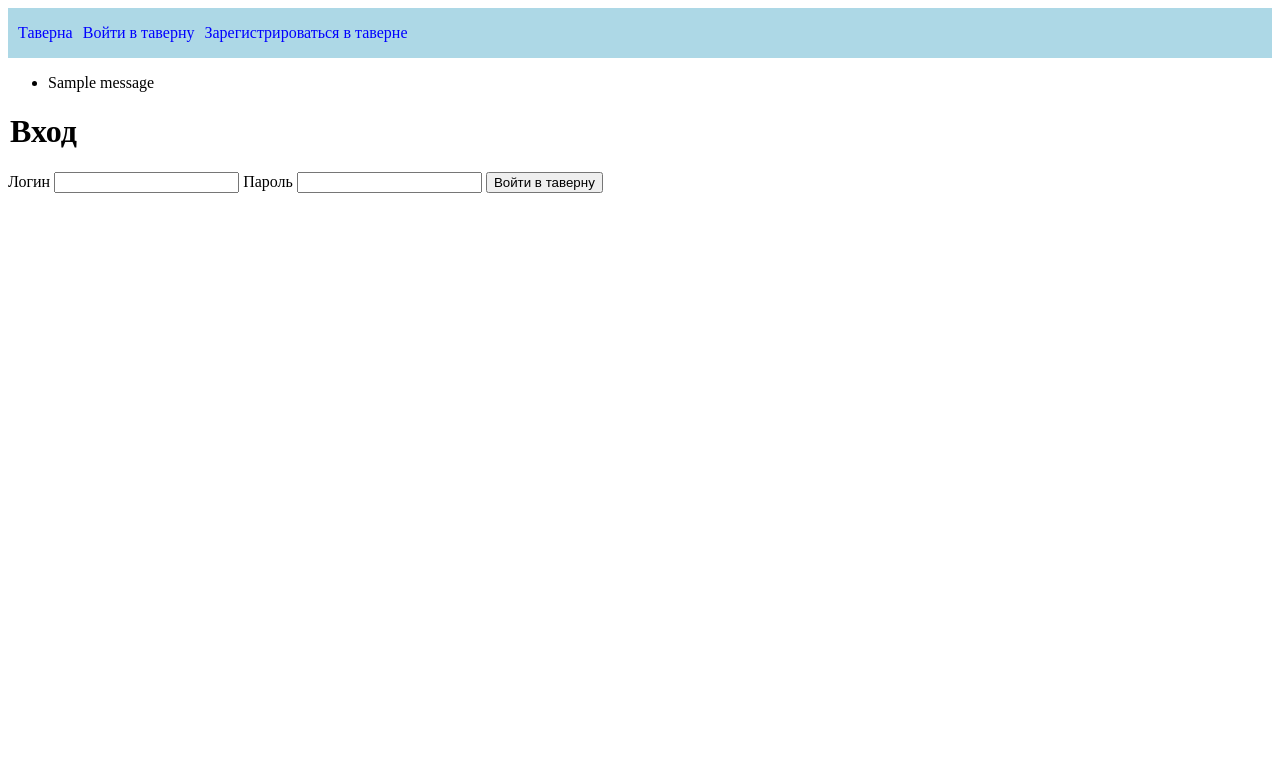
After one commit to Lenex632/django_tavern_of_heroes, a Django app: page /login/ in a window 1280 px wide. The commit adds this page. Shown: the top 783 px of the page. Run offline with Django 4.2, Linux system fonts and the light colour scheme; tables that the repository leaves empty hold one stand-in row (values such as "Sample post"); one stand-in notice (Sample message) is shown; parts of the project's set-up code (start-up, migrations or seed data) failed here and were passed over.

Commit message:
добавил базовую регистрацию

```diff
--- a/myapp/myapp/settings.py
+++ b/myapp/myapp/settings.py
@@ -81,7 +81,7 @@ DATABASES = {
         'NAME': 'tavern_of_heroes',
         'USER': 'postgres',
         'PASSWORD': 'password',
-        "HOST": "db",
+        "HOST": "172.17.0.1",
         "PORT": "5432",
     }
 }
--- a/myapp/tavern_of_heroes/models.py
+++ b/myapp/tavern_of_heroes/models.py
@@ -1,4 +1,5 @@
 from django.db import models
+from django.contrib.auth.models import User
 
 
 class Item(models.Model):
@@ -19,7 +20,7 @@ class Hero(models.Model):
         ('A', 'Лучник'),
         ('T', 'Вор')
     ]
-
+    user = models.ForeignKey(User, on_delete=models.CASCADE, default=1)
     name = models.CharField(max_length=20)
     description = models.CharField(max_length=200)
     hero_class = models.CharField(max_length=1, choices=CLASSES)
--- a/myapp/tavern_of_heroes/static/tavern_of_heroes/style.css
+++ b/myapp/tavern_of_heroes/static/tavern_of_heroes/style.css
@@ -23,3 +23,18 @@
 #hero_list a>h5 {
     margin-top: 0;
 }
+
+#login_info {
+    display: flex;
+    flex-direction: row;
+    align-items: center;
+    align-content: space-between;
+    height: 50px;
+    background-color: lightblue;
+    margin-bottom: 10px;
+}
+#login_info * {
+    margin-left: 10px;
+    text-decoration: none;
+    color: blue;
+}
--- /dev/null
+++ b/myapp/tavern_of_heroes/templates/tavern_of_heroes/base.html
@@ -0,0 +1,34 @@
+{% load static %}
+<html lang="ru">
+<head>
+    <meta charset="UTF-8">
+    <meta name="viewport"
+          content="width=device-width, user-scalable=no, initial-scale=1.0, maximum-scale=1.0, minimum-scale=1.0">
+    <meta http-equiv="X-UA-Compatible" content="ie=edge">
+    <title>{% block title %}{% endblock %}</title>
+    <link rel="stylesheet" href="{% static 'tavern_of_heroes/style.css' %}">
+</head>
+<body>
+    <div id="login_info">
+        <a href="{% url 'app:tavern' %}">Таверна</a>
+        {% if user.is_authenticated %}
+            <p>{{ user.username }}</p>
+            <a href="{% url 'app:logout' %}">Выйти из таверны</a>
+        {% else %}
+            <a href="{% url 'app:login' %}">Войти в таверну</a>
+            <a href="{% url 'app:registration' %}">Зарегистрироваться в таверне</a>
+        {% endif %}
+    </div>
+
+    {% if messages %}
+        <ul class="messages">
+            {% for message in messages %}
+                <li>{{ message }}</li>
+            {% endfor %}
+        </ul>
+    {% endif %}
+
+    {% block content %}
+    {% endblock %}
+</body>
+</html>
--- a/myapp/tavern_of_heroes/templates/tavern_of_heroes/heroes/hero_ditail.html
+++ b/myapp/tavern_of_heroes/templates/tavern_of_heroes/heroes/hero_ditail.html
@@ -1,3 +1,8 @@
+{% extends "tavern_of_heroes/base.html" %}
+
+{% block title %}{{ hero.name }}{% endblock %}
+
+{% block content %}
     <h1>{{ hero.name }}</h1>
     <h2>{{ hero.get_hero_class_display }} {{ hero.level }} уровня</h2>
     <p>Создан {{ hero.creation_data }}</p>
@@ -34,3 +39,4 @@
     </form>
 
     <a href="{% url 'app:tavern' %}">Назад в таверну</a>
+{% endblock %}
--- a/myapp/tavern_of_heroes/templates/tavern_of_heroes/heroes/hero_item_detail.html
+++ b/myapp/tavern_of_heroes/templates/tavern_of_heroes/heroes/hero_item_detail.html
@@ -1,3 +1,8 @@
+{% extends "tavern_of_heroes/base.html" %}
+
+{% block title %}{{ item.name }}{% endblock %}
+
+{% block content %}
     <h1>{{ item.name }}</h1>
     <p>Владелец: {{ hero.name }}</p>
     <h3>Тип: {{ item.type }}</h3>
@@ -7,3 +12,4 @@
         <input type="submit" value="Выкинуть предмет">
     </form>
     <a href="{% url 'app:hero_ditail' hero.id %}">Назад к герою</a>
+{% endblock %}
--- a/myapp/tavern_of_heroes/templates/tavern_of_heroes/heroes/tavern.html
+++ b/myapp/tavern_of_heroes/templates/tavern_of_heroes/heroes/tavern.html
@@ -1,7 +1,8 @@
-{% load static %}
+{% extends "tavern_of_heroes/base.html" %}
 
-<link rel="stylesheet" href="{% static 'tavern_of_heroes/style.css' %}">
+{% block title %}Таверна{% endblock %}
 
+{% block content %}
     {% if hero_list %}
         <div id="hero_list">
             {% for hero in hero_list %}
@@ -36,3 +37,4 @@
     </form>
 
     <a href="{% url 'app:items_list' %}">Посмотреть предметы в таверне</a>
+{% endblock %}
--- a/myapp/tavern_of_heroes/templates/tavern_of_heroes/items/item_ditail.html
+++ b/myapp/tavern_of_heroes/templates/tavern_of_heroes/items/item_ditail.html
@@ -1,3 +1,8 @@
+{% extends "tavern_of_heroes/base.html" %}
+
+{% block title %}{{ item.name }}{% endblock %}
+
+{% block content %}
     <h1>{{ item.name }}</h1>
     <h3>Тип: {{ item.type }}</h3>
     <p>{{ item.description }}</p>
@@ -16,3 +21,4 @@
         <input type="submit" value="Дать предмет герою">
     </form>
     <a href="{% url 'app:items_list' %}">Назад к предметам в таверне</a>
+{% endblock %}
--- a/myapp/tavern_of_heroes/templates/tavern_of_heroes/items/items_list.html
+++ b/myapp/tavern_of_heroes/templates/tavern_of_heroes/items/items_list.html
@@ -1,7 +1,8 @@
-{% load static %}
+{% extends "tavern_of_heroes/base.html" %}
 
-<link rel="stylesheet" href="{% static 'tavern_of_heroes/style.css' %}">
+{% block title %}Предметы в таверне{% endblock %}
 
+{% block content %}
     {% if items_list %}
         <div id="items_list">
             {% for item in items_list %}
@@ -35,3 +36,4 @@
     </form>
 
     <a href="{% url 'app:tavern' %}">Назад в таверну</a>
+{% endblock %}
--- /dev/null
+++ b/myapp/tavern_of_heroes/templates/tavern_of_heroes/login/login.html
@@ -0,0 +1,16 @@
+{% extends "tavern_of_heroes/base.html" %}
+
+{% block title %}Вход{% endblock %}
+
+{% block content %}
+    <form action="{% url 'app:login' %}" method="post">
+        {% csrf_token %}
+        <legend><h1>Вход</h1></legend>
+        {% if error_message %}<p><strong>{{ error_message }}</strong></p>{% endif %}
+        <label for="username">Логин</label>
+        <input type="text" name="username" id="username" required="required">
+        <label for="password">Пароль</label>
+        <input type="password" name="password" id="password" required="required">
+        <input type="submit" value="Войти в таверну">
+    </form>
+{% endblock %}
--- a/myapp/tavern_of_heroes/urls.py
+++ b/myapp/tavern_of_heroes/urls.py
@@ -1,6 +1,6 @@
 from django.urls import path
 
-from . import views_hero, views_items
+from . import views_hero, views_items, views_login
 
 app_name = 'app'
 
@@ -26,4 +26,9 @@ urlpatterns = [
         views_items.give_item_to_hero,
         name="give_item_to_hero"
     ),
+
+    path("login/", views_login.sign_in, name="login"),
+    path("logout/", views_login.sign_out, name="logout"),
+    path("registration/", views_login.registration, name="registration"),
+
 ]
--- /dev/null
+++ b/myapp/tavern_of_heroes/views_login.py
@@ -0,0 +1,40 @@
+from django.http.response import HttpResponse, HttpResponseRedirect
+from django.shortcuts import render, get_object_or_404, redirect
+from django.contrib.auth import authenticate, login, logout
+from django.contrib import messages
+
+from django.contrib.auth.models import User
+
+
+def sign_in(request) -> HttpResponse:
+    if request.method == 'POST':
+        username = request.POST['username']
+        password = request.POST['password']
+        user = authenticate(request, username=username, password=password)
+        if user is not None:
+            login(request, user)
+            return redirect('app:tavern')
+        else:
+            messages.error(request, 'Неверное имя пользователя или пароль')
+
+    return render(request, 'tavern_of_heroes/login/login.html')
+
+
+def sign_out(request) -> HttpResponse:
+    logout(request)
+    return render(request, 'tavern_of_heroes/login/logout.html')
+
+
+def registration(request) -> HttpResponse:
+    if request.method == 'POST':
+        user = User()
+        user.username = request.POST['username']
+        try:
+            user.set_password(request.POST['password'])
+            user.save()
+            login(request, user)
+            return redirect('app:tavern')
+        except:
+            messages.error(request, 'Плохой пароль')
+
+    return render(request, 'tavern_of_heroes/login/registration.html')
```
Also changed, not shown: myapp/tavern_of_heroes/templates/tavern_of_heroes/heroes/create_hero.html (+8 -2 lines), myapp/tavern_of_heroes/templates/tavern_of_heroes/heroes/level_up.html (+8 -2 lines), myapp/tavern_of_heroes/templates/tavern_of_heroes/items/create_item.html (+8 -2 lines), myapp/tavern_of_heroes/templates/tavern_of_heroes/login/logout.html (added, +7 -0 lines), myapp/tavern_of_heroes/templates/tavern_of_heroes/login/registration.html (added, +16 -0 lines), myapp/tavern_of_heroes/migrations/0008_hero_user.py (added). Lines whose indentation alone changed are shown as unchanged.
